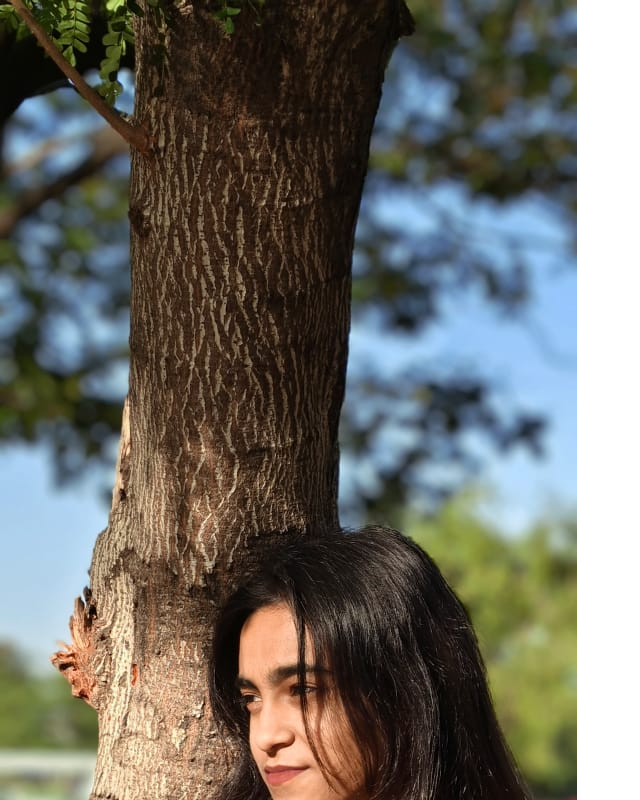
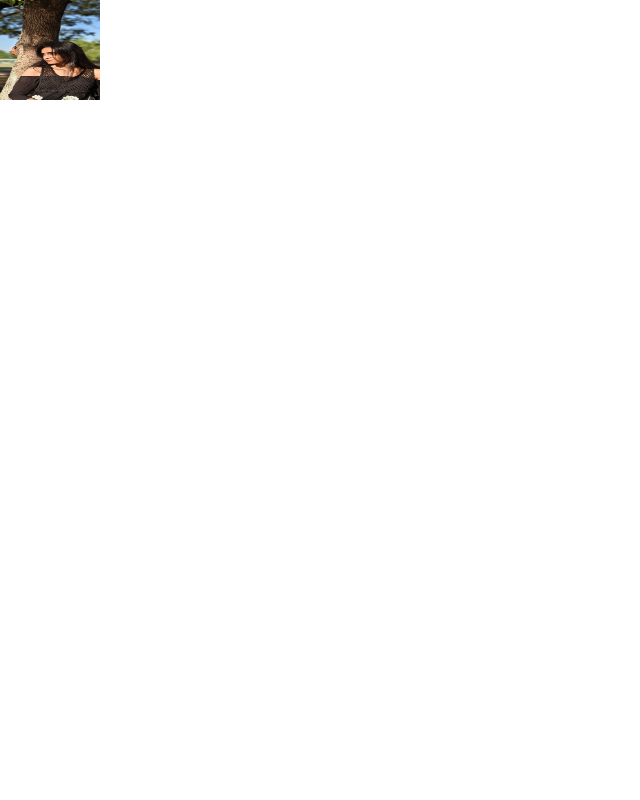
Before and after one commit to diiya26/deltareact, a React (Vite) app in the folder delta-react-app/: page / in a window 1280 px wide. Shown: the top 800 px of the page, without its empty margins (0-640 px from the left). Built offline with nearby package versions, Linux system fonts and the light colour scheme.

Commit message:
updated deltareactapp project

```diff
--- a/delta-react-app/src/assets/Component/Profile.jsx
+++ b/delta-react-app/src/assets/Component/Profile.jsx
@@ -1,7 +1,34 @@
 import dia from "../dia.jpg";
-function Profile(){
-    return(
-        <img src = {dia} alt="Person"/>
+
+export default function Profile() {
+    return (
+        <Card>
+            <Avatar
+                size={100}
+                person={{
+                    name: "Diya Prajapati"
+                }}
+            />
+        </Card>
     );
 }
-export default Profile;
+
+function Avatar({ person, size }) {
+    return (
+        <img
+            className="avatar"
+            src={dia}
+            alt={person.name}
+            width={size}
+            height={size}
+        />
+    );
+}
+
+function Card({ children }) {
+    return (
+        <div className="card">
+            {children}
+        </div>
+    );
+}
```
